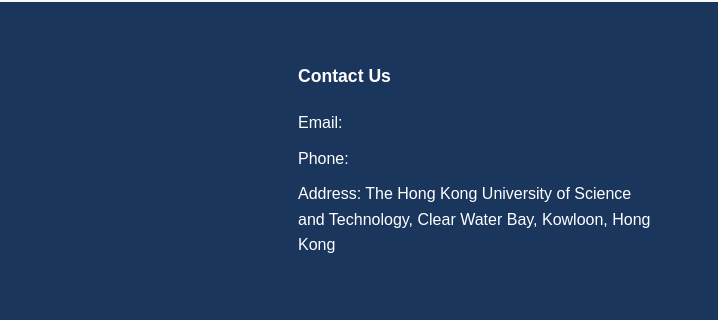
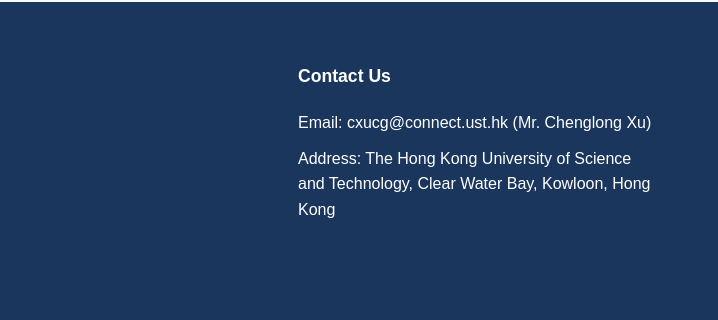
Before and after one commit to carpentary/carpentary.github.io, a plain HTML site: page index.html in a window 1280 px wide. Shown: the part 7866-8186 px from the top of the page, 562-1280 px from the left. Drawn offline with Linux system fonts and the light colour scheme.

Commit message:
Update index.html

```diff
--- a/index.html
+++ b/index.html
@@ -2293,8 +2293,7 @@
                 <div class="footer-links">
                     <h4>Contact Us</h4>
                     <ul>
-                        <li>Email: </li>
-                        <li>Phone: </li>
+                        <li>Email: cxucg@connect.ust.hk (Mr. Chenglong Xu)</li>
                         <li>Address: The Hong Kong University of Science and Technology, Clear Water Bay, Kowloon, Hong Kong</li>
                     </ul>
                 </div>
```
